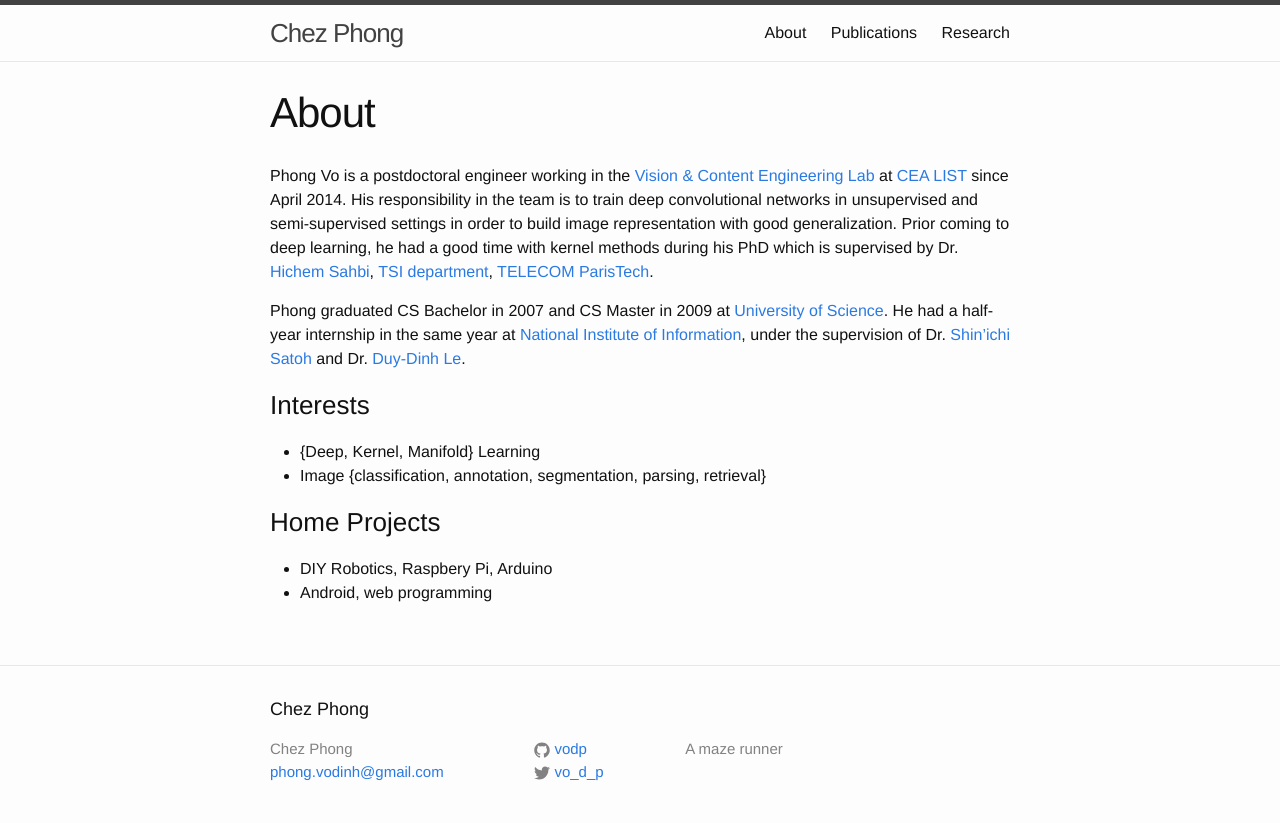
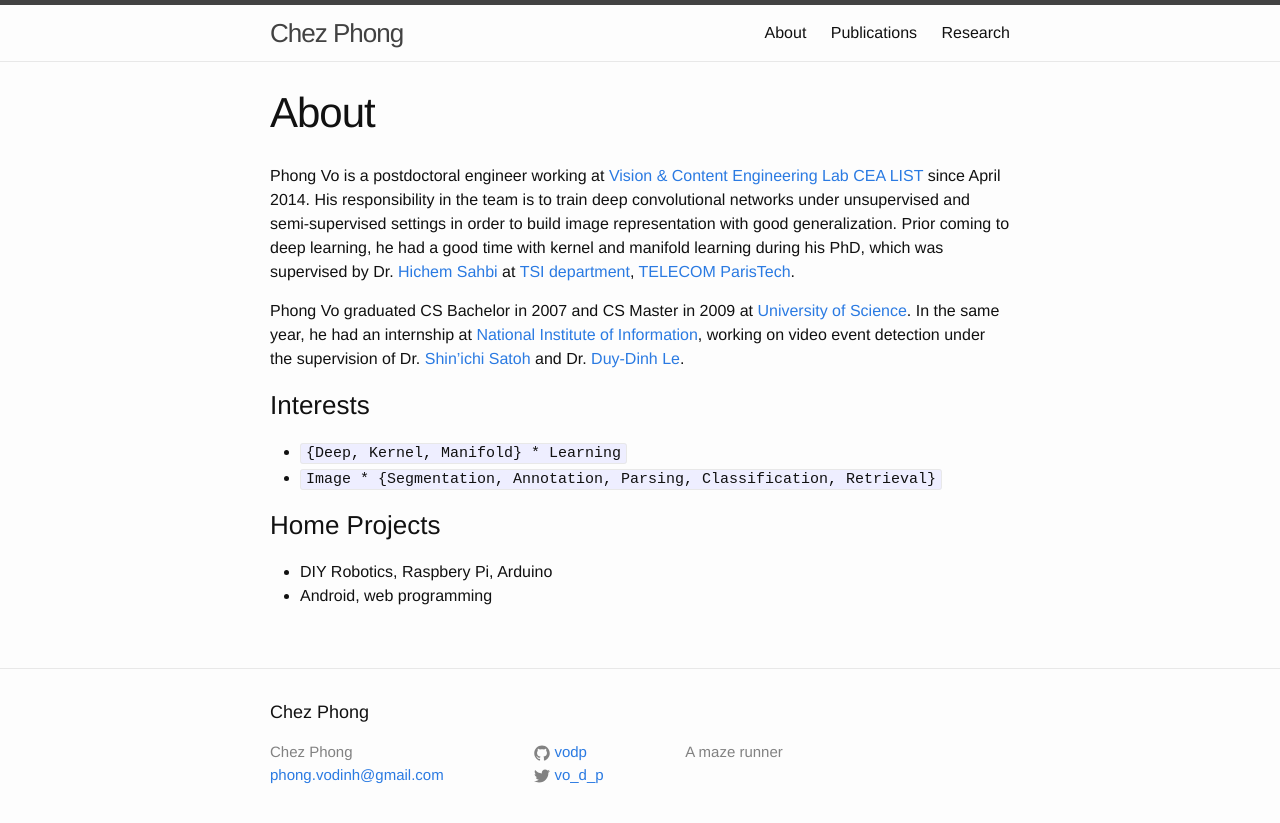
Before and after one commit to vodp/vodp.github.io, a Jekyll site: the page built from about.md, in a window 1280 px wide. Shown: the top 823 px of the page. Built offline with Jekyll 4.4.1, drawn with Linux system fonts in a browser that asks for light colours.

Commit message:
Update about.md

```diff
--- a/about.md
+++ b/about.md
@@ -4,13 +4,13 @@
 permalink: /about/
 ---
 
-Phong Vo is a postdoctoral engineer working in the [Vision & Content Engineering Lab](http://www.kalisteo.eu/en/index.htm) at [CEA LIST](http://www-list.cea.fr/index.php/en/) since April 2014. His responsibility in the team is to train deep convolutional networks in unsupervised and semi-supervised settings in order to build image representation with good generalization. Prior coming to deep learning, he had a good time with kernel methods during his PhD which is supervised by Dr. [Hichem Sahbi](http://perso.telecom-paristech.fr/~sahbi/), [TSI department](http://www.tsi.telecom-paristech.fr/), [TELECOM ParisTech](http://www.telecom-paristech.fr/).
+Phong Vo is a postdoctoral engineer working at [Vision & Content Engineering Lab](http://www.kalisteo.eu/en/index.htm) [CEA LIST](http://www-list.cea.fr/index.php/en/) since April 2014. His responsibility in the team is to train deep convolutional networks under unsupervised and semi-supervised settings in order to build image representation with good generalization. Prior coming to deep learning, he had a good time with kernel and manifold learning during his PhD, which was supervised by Dr. [Hichem Sahbi](http://perso.telecom-paristech.fr/~sahbi/) at [TSI department](http://www.tsi.telecom-paristech.fr/), [TELECOM ParisTech](http://www.telecom-paristech.fr/).
 
-Phong graduated CS Bachelor in 2007 and CS Master in 2009 at [University of Science](http://www.hcmus.edu.vn/en/index.php). He had a half-year internship in the same year at [National Institute of Information](http://www.nii.ac.jp/en/), under the supervision of Dr. [Shin'ichi Satoh](http://research.nii.ac.jp/~satoh/) and Dr. [Duy-Dinh Le](http://satoh-lab.ex.nii.ac.jp/users/ledduy/).
+Phong Vo graduated CS Bachelor in 2007 and CS Master in 2009 at [University of Science](http://www.hcmus.edu.vn/en/index.php). In the same year, he had an internship at [National Institute of Information](http://www.nii.ac.jp/en/), working on video event detection under the supervision of Dr. [Shin'ichi Satoh](http://research.nii.ac.jp/~satoh/) and Dr. [Duy-Dinh Le](http://satoh-lab.ex.nii.ac.jp/users/ledduy/).
 
 ### Interests ###
-* {Deep, Kernel, Manifold} Learning
-* Image {classification, annotation, segmentation, parsing, retrieval}
+* `{Deep, Kernel, Manifold} * Learning`
+* `Image * {Segmentation, Annotation, Parsing, Classification, Retrieval}`
 
 ### Home Projects ###
 * DIY Robotics, Raspbery Pi, Arduino
```
